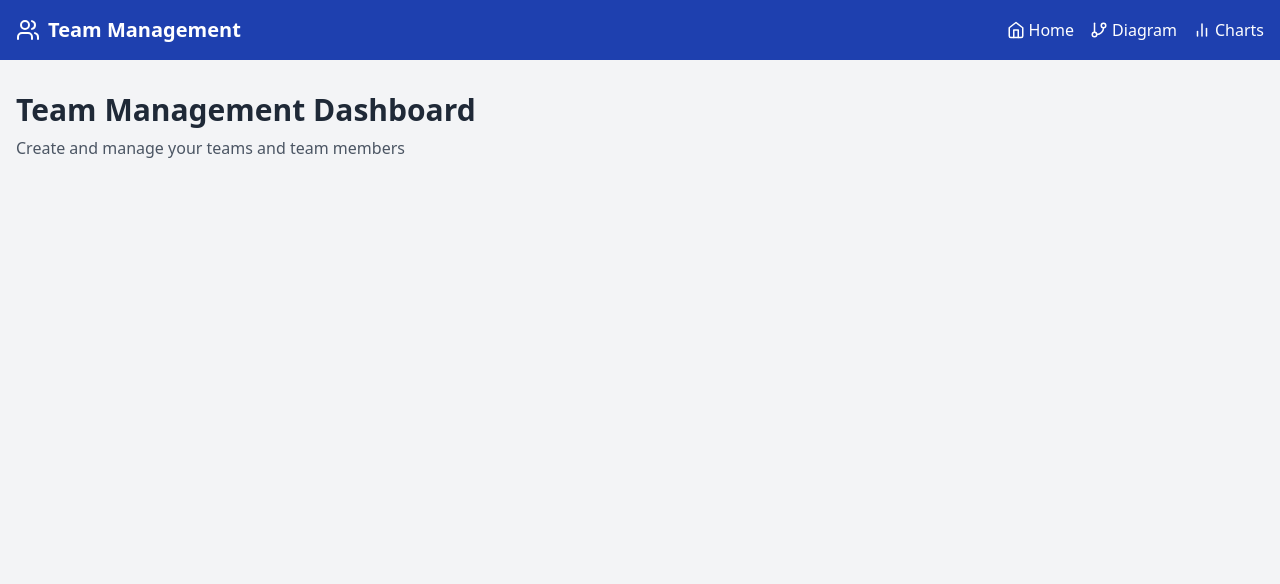
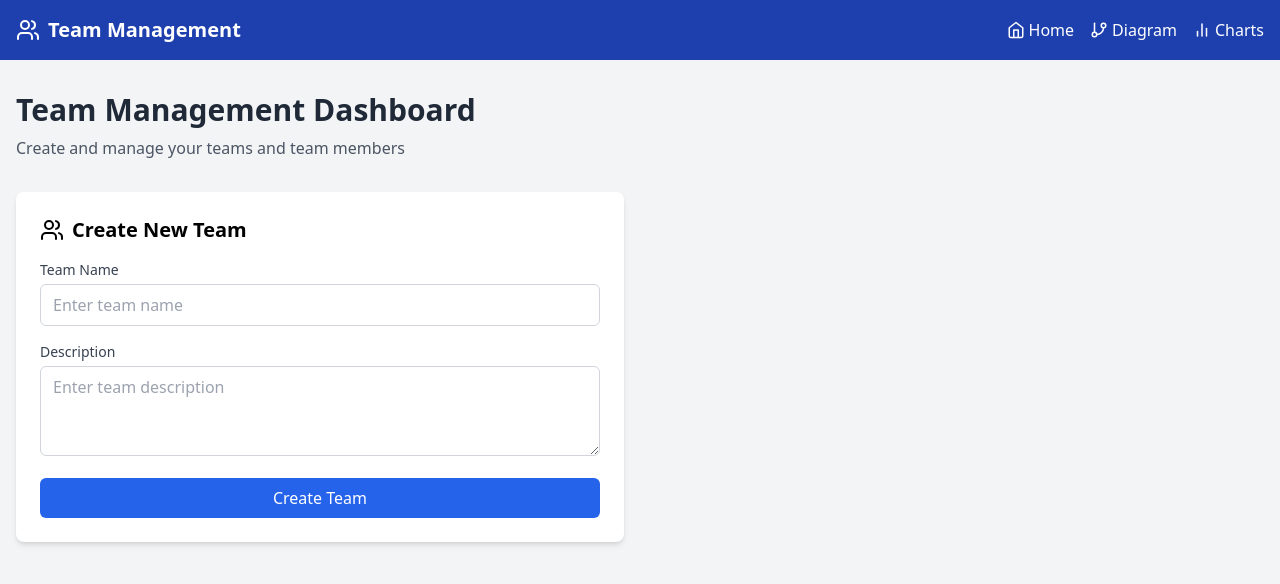
Before and after one commit to oguzhan-dev/dataflowx-case, a React (Vite) app: page / in a window 1280 px wide. Shown: the top 584 px of the page. Built offline with nearby package versions, Linux system fonts and the light colour scheme.

Commit message:
feat: add team form

```diff
--- /dev/null
+++ b/src/components/TeamForm.tsx
@@ -0,0 +1,70 @@
+import React, {useState} from 'react';
+import {useAppContext} from '../context/AppContext';
+import {Users} from 'lucide-react';
+
+const TeamForm: React.FC = () => {
+    const {addTeam} = useAppContext();
+    const [name, setName] = useState<string>('');
+    const [description, setDescription] = useState<string>('');
+
+    const handleSubmit = (e: React.FormEvent) => {
+        e.preventDefault();
+        if (name.trim() === '') return;
+
+        const newTeam = {
+            id: Date.now().toString(),
+            name,
+            description
+        };
+
+        addTeam(newTeam);
+        setName('');
+        setDescription('');
+    };
+
+    return (
+        <div className="bg-white p-6 rounded-lg shadow-md">
+            <h2 className="text-xl font-semibold mb-4 flex items-center">
+                <Users className="mr-2"/>
+                Create New Team
+            </h2>
+            <form onSubmit={handleSubmit}>
+                <div className="mb-4">
+                    <label htmlFor="teamName" className="block text-sm font-medium text-gray-700 mb-1">
+                        Team Name
+                    </label>
+                    <input
+                        type="text"
+                        id="teamName"
+                        value={name}
+                        onChange={(e) => setName(e.target.value)}
+                        className="w-full px-3 py-2 border border-gray-300 rounded-md focus:outline-none focus:ring-2 focus:ring-blue-500"
+                        placeholder="Enter team name"
+                        required
+                    />
+                </div>
+                <div className="mb-4">
+                    <label htmlFor="teamDescription" className="block text-sm font-medium text-gray-700 mb-1">
+                        Description
+                    </label>
+                    <textarea
+                        id="teamDescription"
+                        value={description}
+                        onChange={(e) => setDescription(e.target.value)}
+                        className="w-full px-3 py-2 border border-gray-300 rounded-md focus:outline-none focus:ring-2 focus:ring-blue-500"
+                        placeholder="Enter team description"
+                        rows={3}
+                    />
+                </div>
+                <button
+                    type="submit"
+                    className="w-full bg-blue-600 text-white py-2 px-4 rounded-md hover:bg-blue-700 transition duration-300"
+                >
+                    Create Team
+                </button>
+            </form>
+        </div>
+    );
+};
+
+export default TeamForm;
--- a/src/pages/HomePage.tsx
+++ b/src/pages/HomePage.tsx
@@ -1,4 +1,5 @@
 import React from 'react';
+import TeamForm from "../components/TeamForm.tsx";
 
 const HomePage: React.FC = () => {
     return (
@@ -7,6 +8,10 @@ const HomePage: React.FC = () => {
                 <h1 className="text-3xl font-bold text-gray-800 mb-2">Team Management Dashboard</h1>
                 <p className="text-gray-600">Create and manage your teams and team members</p>
             </div>
+
+            <div className="grid grid-cols-1 md:grid-cols-2 gap-8 mb-8">
+                <TeamForm/>
+            </div>
         </div>
     );
 };
```
